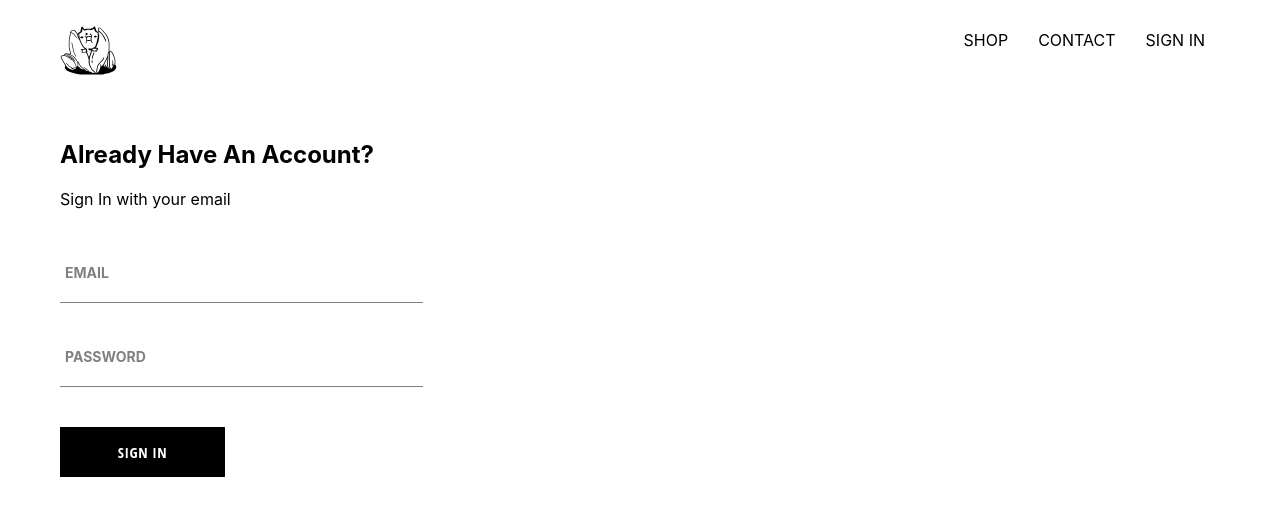
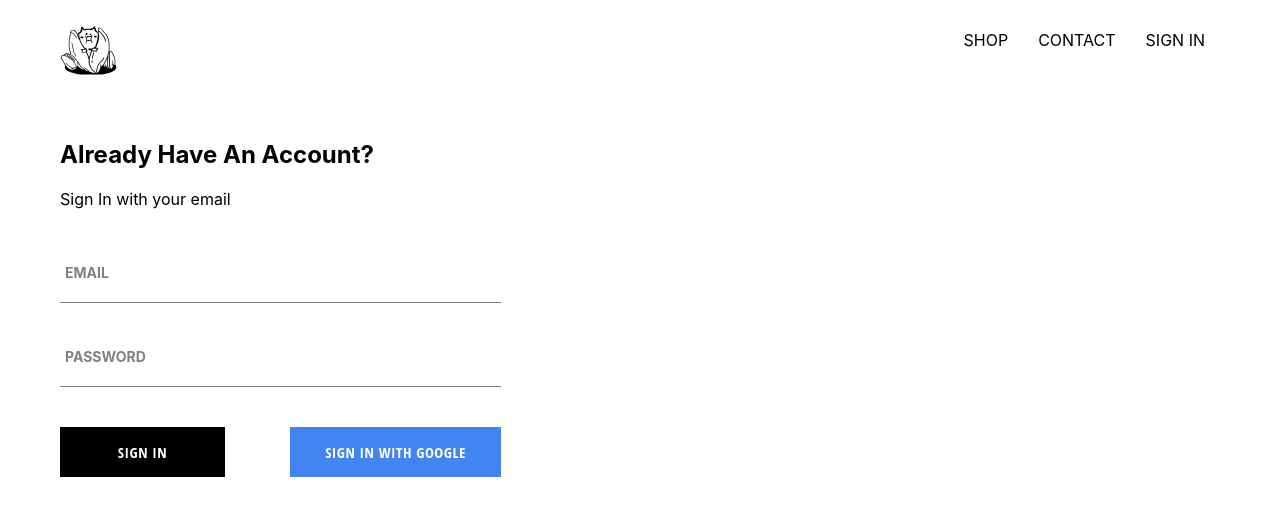
Before and after one commit to w8896699/Practice-app, a React (Create React App) app: page /signin in a window 1280 px wide. Shown: the top 516 px of the page. Built offline with nearby package versions, Linux system fonts and the light colour scheme; no server answers.

Commit message:
intergrated firebase and add signin with google

```diff
--- a/package.json
+++ b/package.json
@@ -11,6 +11,7 @@
     "eslint-config-prettier": "^6.10.0",
     "eslint-plugin-flowtype": "^4.6.0",
     "eslint-plugin-prettier": "^3.1.2",
+    "firebase": "^7.13.0",
     "node-sass": "^4.13.1",
     "react": "^16.13.0",
     "react-dom": "^16.13.0",
--- a/src/App.css
+++ b/src/App.css
@@ -6,3 +6,7 @@ a{
   text-decoration: none;
   color: black;
 }
+
+*{
+  box-sizing: border-box;
+}
--- a/src/App.js
+++ b/src/App.js
@@ -1,15 +1,24 @@
-import React from 'react';
+import React, { useState, useEffect } from 'react';
 import './App.css';
 import { Switch, Route } from 'react-router-dom';
 import { HomePage } from './pages/homepage/homepage';
 import ShopPage from './pages/shop/shop.component';
 import { SignInSignUpPage } from './pages/sign-in-and-sign-up/sign-in-and-sign-up';
 import { Header } from './components/header/header.component';
+import { auth } from './firebase/filrebase.util';
 
-function App() {
+export const App = () => {
+  const [curUser, setCurUser] = useState(null);
+
+  useEffect(() => (
+    auth.onAuthStateChanged((user) => {
+      setCurUser(user);
+    })
+  ), [curUser]);
+
   return (
     <div className="App">
-      <Header />
+      <Header currentSession={curUser} />
       <Switch>
         {' //Switch 只会match第一个 path, 后面再多的都不会match '}
         <Route exact path="/" component={HomePage} />
@@ -17,8 +26,7 @@ function App() {
         <Route path="/signin" component={SignInSignUpPage} />
       </Switch>
     </div>
-
   );
-}
+};
 
 export default App;
--- a/src/components/header/header.component.js
+++ b/src/components/header/header.component.js
@@ -2,8 +2,11 @@ import React from 'react';
 import './header.style.scss';
 import { Link } from 'react-router-dom';
 import { ReactComponent as Logo } from '../../asset/logo/logo.svg'; // this syntax is just for when import SVG in React
+import { auth } from '../../firebase/filrebase.util';
 
-export const Header = () => (
+export const Header = ({ currentSession }) => {
+  console.log(currentSession);
+  return (
     <div className="header">
       <Link className="logo-container" to="/">
         <Logo className="logo" />
@@ -15,10 +18,17 @@ export const Header = () => (
         <Link className="option" to="/contact">
           CONTACT
         </Link>
+        {currentSession ? (
+          <div className="option" onClick={() => auth.signOut()}>
+            Sign Out
+          </div>
+        ) : (
           <Link className="option" to="/signin">
             SIGN IN
           </Link>
+        ) }
       </div>
     </div>
   );
+};
 export default Header;
--- a/src/components/header/header.style.scss
+++ b/src/components/header/header.style.scss
@@ -19,6 +19,7 @@
     }
     .option{
         margin: 10px 15px;
+        cursor: pointer;
     }
     .logo{
         width: 60px;
--- a/src/components/sign-in/sign-in.js
+++ b/src/components/sign-in/sign-in.js
@@ -2,6 +2,7 @@ import React, { useState } from 'react';
 import './sign-in.scss';
 import { FormInput } from '../form-input/form-input.component';
 import { StyleButton } from '../styled-button/styled-button.component';
+import { signInWithGoogle } from '../../firebase/filrebase.util';
 
 export const SignIn = () => {
   const [email, setEmail] = useState('');
@@ -31,8 +32,10 @@ export const SignIn = () => {
           handleChange={(event) => setPassword(event.target.value)}
           required
         />
-
-        <StyleButton type="submit"> Sign In </StyleButton>
+        <div className="buttons">
+          <StyleButton type="submit"> Sign In </StyleButton>
+          <StyleButton onClick={signInWithGoogle} color="google blue"> Sign In with Google </StyleButton>
+        </div>
       </form>
     </div>
   );
--- a/src/components/sign-in/sign-in.scss
+++ b/src/components/sign-in/sign-in.scss
@@ -1,14 +1,12 @@
 .sign-in{
-    width: 30%;
+    width: 38%;
     display: flex;
     flex-direction: column;
 }
 .title{
     margin: 10px 0
 }
-// .sign-in-button{
-//     background: black;
-//     width: 40%;
-//     height: 50px;
-//     font-color: ;
-// }
+.buttons{
+display: flex;
+justify-content: space-between;
+}
--- a/src/components/styled-button/styled-button.component.js
+++ b/src/components/styled-button/styled-button.component.js
@@ -1,13 +1,12 @@
 import React from 'react';
 import './styled-button.style.scss';
 
-export const StyleButton = ({ children, ...props }) =>  // 这个地方的children是html tag 之间的东西
+export const StyleButton = ({ children, color, ...props }) => (
+// 这个地方的children是html tag 之间的东西
 
-   (
-    <button className="custom-button" {...props}>
-      {children}
-    </button>
-  )
-;
-
+  // TO DO 这个color,我记得可以把它pass到style里面去,
+  <button className={`${color && 'color'} custom-button`} {...props}>
+    {children}
+  </button>
+);
 export default StyleButton;
--- a/src/components/styled-button/styled-button.style.scss
+++ b/src/components/styled-button/styled-button.style.scss
@@ -15,6 +15,7 @@
 
         border: none;
         padding: 0 35px 0 35px;
+        // margin: 20px;
 
         cursor: pointer;
 
@@ -23,4 +24,13 @@
             color: black;
             border: 1px solid black;
         }
+
+        &.color{
+            background-color: #4285f2;
+            color: white;
+            &:hover{
+                background-color:#357ae0;
+                border: none;
+            }
+        }
     }
--- /dev/null
+++ b/src/firebase/filrebase.util.js
@@ -0,0 +1,26 @@
+import firebase from 'firebase/app';
+import 'firebase/firestore';
+import 'firebase/auth';
+
+const config = {
+  apiKey: 'AIzaSyAqAfSJ0Qiu1tjkLZQtsXvDM2Ro5MnroZo',
+  authDomain: 'react-practice-d680d.firebaseapp.com',
+  databaseURL: 'https://react-practice-d680d.firebaseio.com',
+  projectId: 'react-practice-d680d',
+  storageBucket: 'react-practice-d680d.appspot.com',
+  messagingSenderId: '182342121380',
+  appId: '1:182342121380:web:408b30d2b778ff02ee7331',
+  measurementId: 'G-MZTHS2MDPW',
+};
+
+firebase.initializeApp(config);
+
+export const auth = firebase.auth();
+export const firestore = firebase.firestore();
+
+const provider = new firebase.auth.GoogleAuthProvider();
+provider.setCustomParameters({ prompt: 'select_account' });
+export const signInWithGoogle = () => (
+  auth.signInWithPopup(provider)
+);
+export default firebase;
```
Also changed, not shown: 1 other file (tests, documents, lock files or other folders). Lines whose indentation alone changed are shown as unchanged.
